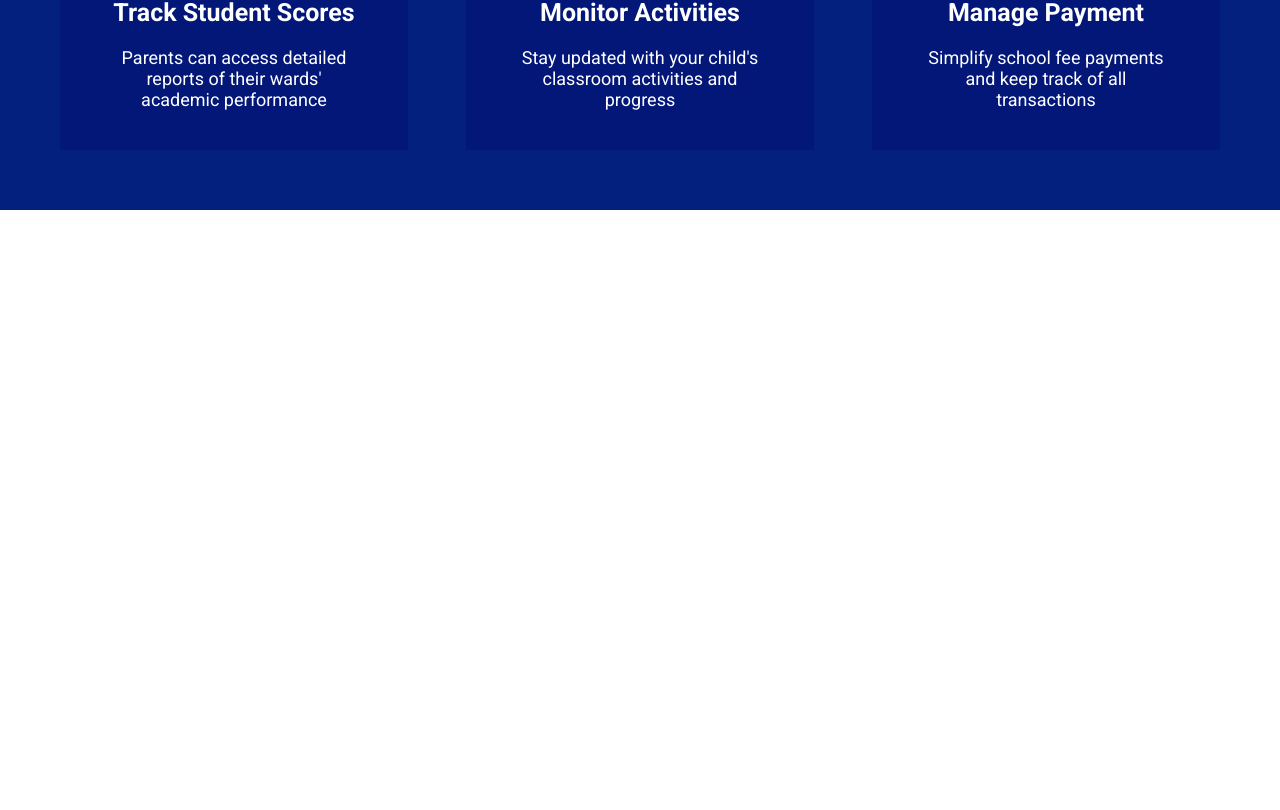
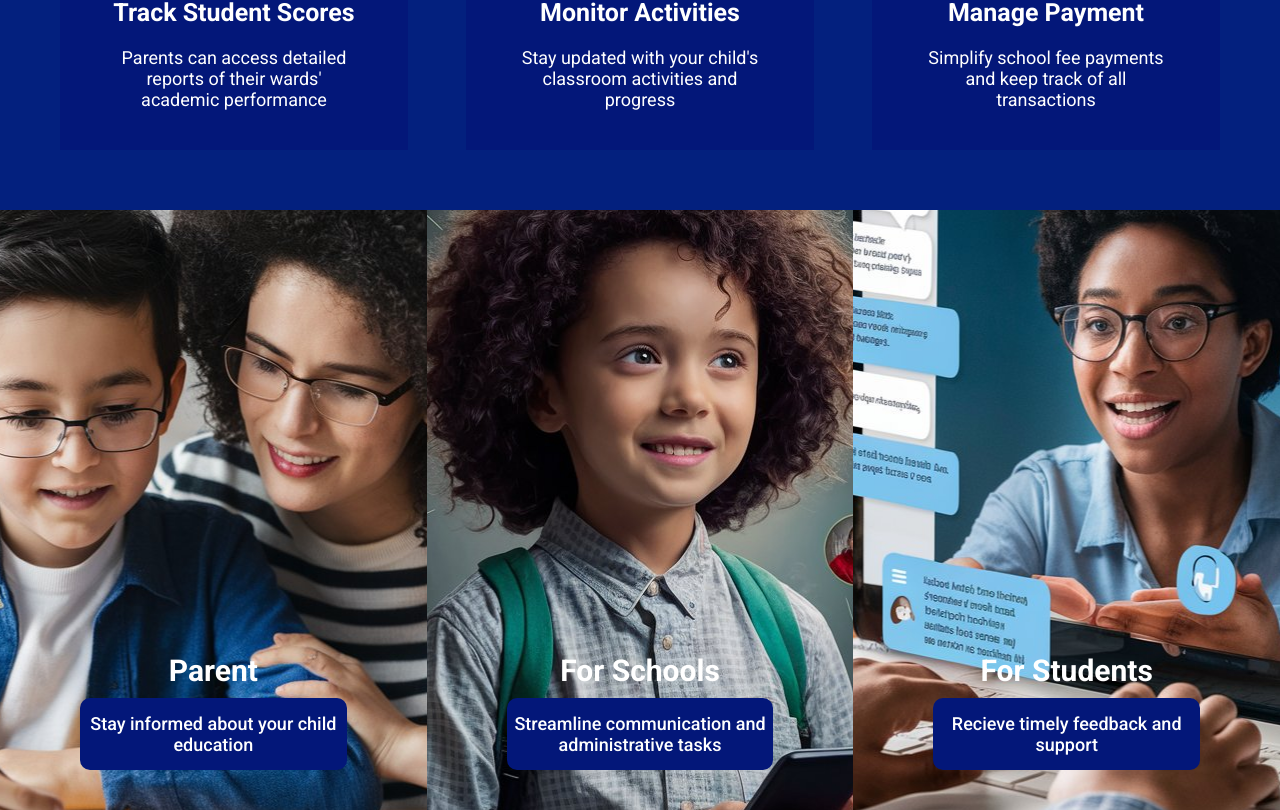
Before and after one commit to Orisabiyi/2meuru, a React (Vite) app: page / in a window 1280 px wide. Shown: the part 1199-2009 px from the top of the page. Before the commit the page ends 1409 px from the top, so only its background shows below. Built offline with nearby package versions, Linux system fonts and the light colour scheme.

Commit message:
style the benefit section

```diff
--- a/src/components/Benefits.module.css
+++ b/src/components/Benefits.module.css
@@ -0,0 +1,45 @@
+.benefit {
+  /* padding: 3rem 6rem; */
+  display: flex;
+  align-items: stretch;
+  justify-content: center;
+}
+
+.benefit div {
+  flex: 1;
+  color: #fff;
+  height: 60rem;
+  text-align: center;
+  background-size: cover;
+  padding: 0 8rem 4rem 8rem;
+
+  display: flex;
+  align-items: center;
+  justify-content: flex-end;
+  flex-direction: column;
+  gap: 1rem;
+}
+
+.benefit div:nth-of-type(1) {
+  background: url(/images/parent.jpeg) no-repeat center;
+}
+
+.benefit div:nth-of-type(2) {
+  background: url(/images/comms.jpeg) no-repeat center;
+}
+
+.benefit div:nth-of-type(3) {
+  background: url(/images/feddback.jpeg) no-repeat center;
+}
+
+.benefit h3 {
+  font-size: 3rem;
+}
+
+.benefit p {
+  font-weight: 500;
+  font-size: 1.8rem;
+  background: #031779;
+  padding: 1.5rem 0;
+  border-radius: 1rem;
+}
--- a/src/pages/Homepage.jsx
+++ b/src/pages/Homepage.jsx
@@ -1,3 +1,4 @@
+import Benefits from "../components/Benefits";
 import Features from "../components/Features";
 import Header from "../components/Header";
 import Nav from "../components/Nav";
@@ -8,6 +9,7 @@ function Homepage() {
       <Nav />
       <Header />
       <Features />
+      <Benefits />
     </>
   );
 }
```
